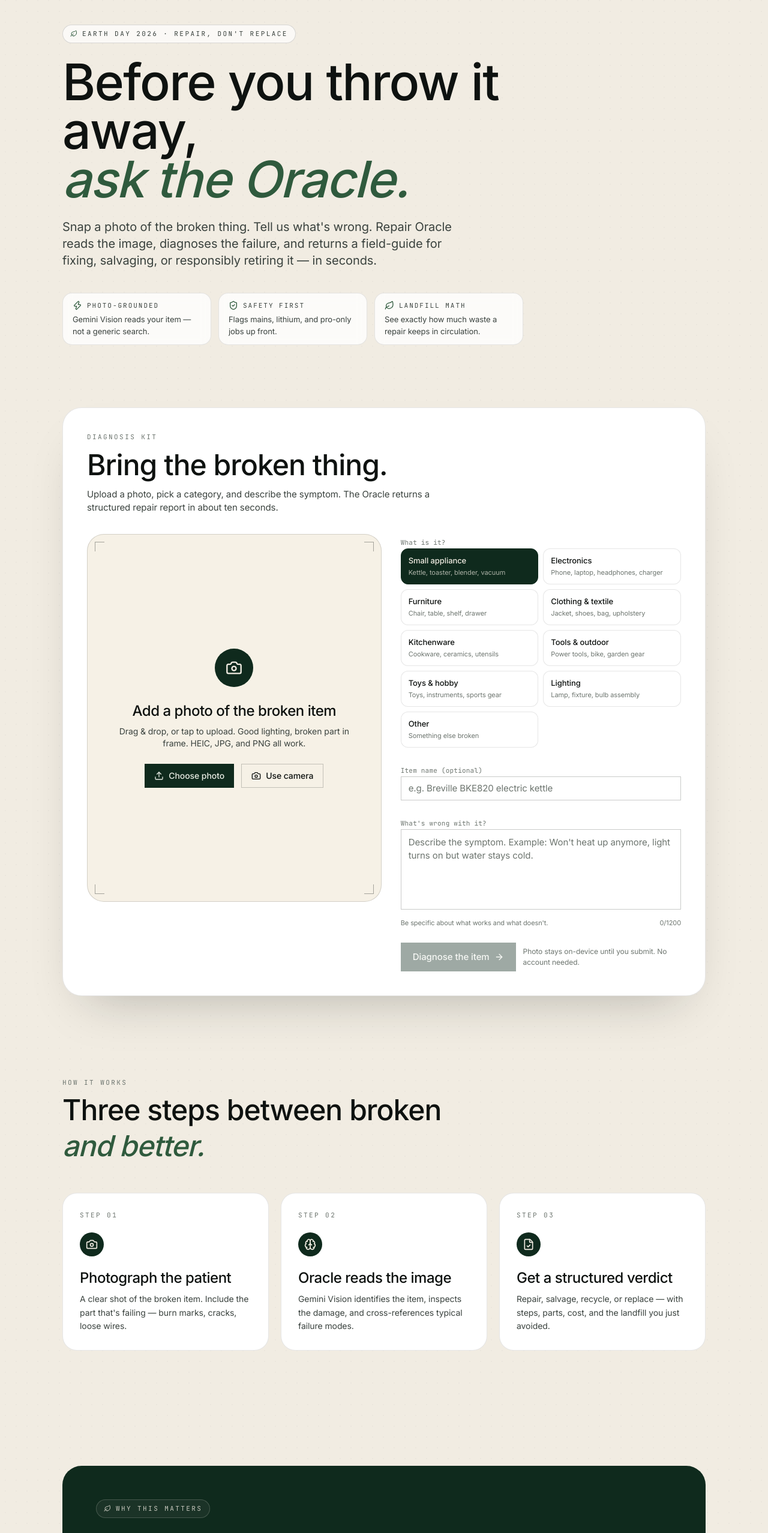
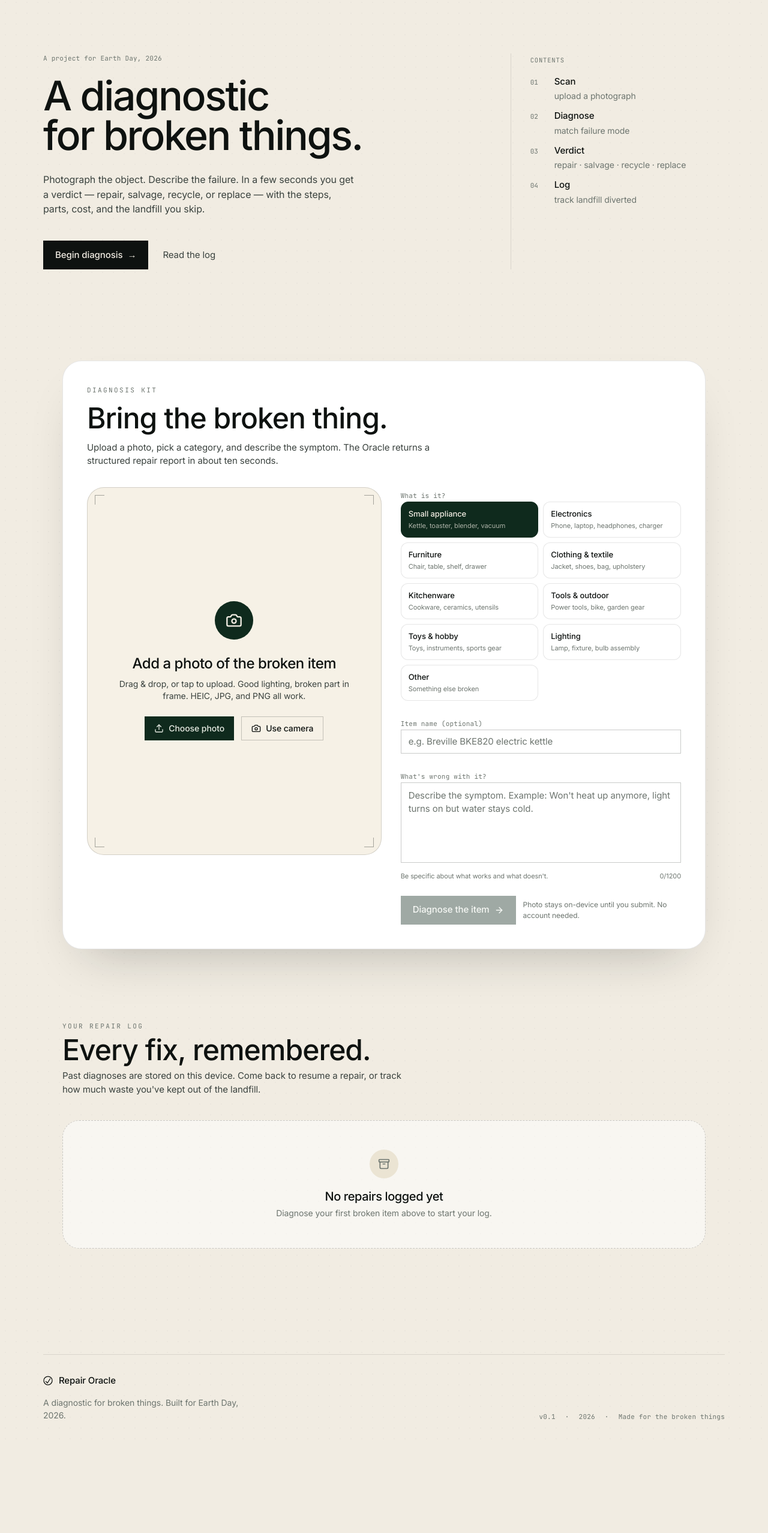
Before and after one commit to mason-cao/repair-oracle, a Next.js app: page / in a window 1280 px wide. Shown: the part 80-2635 px from the top of the page at 60% size. After the commit the page ends 2489 px from the top, so only its background shows below. Built offline with nearby package versions, Linux system fonts and the light colour scheme.

Commit message:
redesign nav, hero, footer; delete how-it-works and earth-day

```diff
--- a/app/page.tsx
+++ b/app/page.tsx
@@ -3,8 +3,6 @@
 import * as React from "react";
 import { Nav } from "@/components/site/nav";
 import { Hero } from "@/components/site/hero";
-import { HowItWorks } from "@/components/site/how-it-works";
-import { EarthDay } from "@/components/site/earth-day";
 import { Footer } from "@/components/site/footer";
 import { DiagnoseShell } from "@/components/diagnose/diagnose-shell";
 import { RepairLog } from "@/components/diagnose/repair-log";
@@ -12,14 +10,15 @@ import { RepairLog } from "@/components/diagnose/repair-log";
 export default function Page() {
   const [logVersion, setLogVersion] = React.useState(0);
   return (
-    <main className="bg-paper-grain min-h-screen">
+    <>
+      <a href="#main" className="skip-link">Skip to content</a>
       <Nav />
-      <Hero />
-      <DiagnoseShell onNewEntry={() => setLogVersion((v) => v + 1)} />
-      <HowItWorks />
-      <EarthDay />
-      <RepairLog refreshKey={logVersion} />
-      <Footer />
-    </main>
+      <main id="main" className="bg-paper-grain">
+        <Hero />
+        <DiagnoseShell onNewEntry={() => setLogVersion((v) => v + 1)} />
+        <RepairLog refreshKey={logVersion} />
+        <Footer />
+      </main>
+    </>
   );
 }
--- a/components/site/earth-day.tsx
+++ /dev/null
@@ -1,45 +0,0 @@
-import { Leaf } from "lucide-react";
-
-export function EarthDay() {
-  return (
-    <section id="earth" className="mx-auto w-full max-w-6xl px-6 py-24 md:px-10">
-      <div className="relative overflow-hidden rounded-[32px] bg-moss text-bone">
-        <div className="absolute inset-0 bg-topo opacity-30 pointer-events-none" />
-        <div className="relative grid gap-10 p-8 md:grid-cols-[1.3fr_1fr] md:gap-16 md:p-14">
-          <div>
-            <div className="mono inline-flex items-center gap-2 rounded-full border border-bone/20 bg-bone/5 px-3 py-1.5 text-[11px] uppercase tracking-[0.22em] text-bone/80">
-              <Leaf className="h-3 w-3" />
-              Why this matters
-            </div>
-            <h2 className="serif mt-5 text-4xl leading-tight text-bone md:text-[56px] md:leading-[1.02]">
-              The average household discards
-              <span className="italic text-lime"> 70 lbs</span> of
-              repairable goods each year.
-            </h2>
-            <p className="mt-5 max-w-xl text-[15px] leading-relaxed text-bone/80">
-              Most "broken" items aren't — they just hit a failure the owner
-              doesn't know how to name. Repair Oracle closes that gap. One
-              diagnosis at a time, it shifts the default from replace to
-              restore.
-            </p>
-          </div>
-          <div className="grid grid-cols-2 gap-4 self-end">
-            <Stat value="~70 lbs" label="Repairable e-waste per household, yearly" />
-            <Stat value="2.1 B kg" label="CO₂ avoided if 10% was repaired" />
-            <Stat value="5–30 min" label="Average DIY repair time" />
-            <Stat value="$240" label="Typical annual savings per household" />
-          </div>
-        </div>
-      </div>
-    </section>
-  );
-}
-
-function Stat({ value, label }: { value: string; label: string }) {
-  return (
-    <div className="rounded-2xl border border-bone/15 bg-bone/5 p-4">
-      <div className="serif text-2xl text-bone md:text-3xl">{value}</div>
-      <div className="mt-1.5 text-[12px] leading-snug text-bone/70">{label}</div>
-    </div>
-  );
-}
--- a/components/site/footer.tsx
+++ b/components/site/footer.tsx
@@ -1,18 +1,21 @@
-import { LogoMark } from "@/components/brand/logo";
+import { Logo } from "@/components/brand/logo";
 
 export function Footer() {
   return (
-    <footer className="mx-auto w-full max-w-6xl px-6 pb-12 pt-20 md:px-10">
-      <div className="flex flex-col gap-6 border-t border-ink/10 pt-10 md:flex-row md:items-center md:justify-between">
-        <div className="flex items-center gap-3">
-          <LogoMark className="h-7 w-7" />
-          <div className="text-sm text-ink-soft">
-            <span className="serif text-[18px] text-ink">Repair Oracle</span>{" "}
-            — built for Earth Day. Fix more, toss less.
-          </div>
+    <footer className="mx-auto w-full max-w-[1200px] px-5 sm:px-8 pt-16 sm:pt-24 pb-10">
+      <div className="rule-t pt-8 flex flex-col gap-8 sm:flex-row sm:items-end sm:justify-between">
+        <div>
+          <Logo />
+          <p className="mt-3 max-w-[38ch] t-small text-ink-3">
+            A diagnostic for broken things. Built for Earth Day, 2026.
+          </p>
         </div>
-        <div className="mono text-[11px] uppercase tracking-[0.22em] text-stone">
-          Field Diagnostics · v0.1
+        <div className="mono text-[11px] tracking-[0.02em] text-ink-3 flex items-center gap-4">
+          <span>v0.1</span>
+          <span aria-hidden>·</span>
+          <span>2026</span>
+          <span aria-hidden>·</span>
+          <span>Made for the broken things</span>
         </div>
       </div>
     </footer>
--- a/components/site/hero.tsx
+++ b/components/site/hero.tsx
@@ -1,65 +1,69 @@
-import { Leaf, ShieldCheck, Zap } from "lucide-react";
-
 export function Hero() {
   return (
-    <section className="relative mx-auto w-full max-w-6xl px-6 pt-10 pb-16 md:px-10 md:pt-16">
-      <div className="absolute inset-0 -z-10 bg-topo opacity-80 pointer-events-none" />
+    <section className="mx-auto w-full max-w-[1200px] px-5 sm:px-8 pt-20 sm:pt-28 pb-20 sm:pb-28">
+      <div className="grid grid-cols-12 gap-6 sm:gap-8">
+        <div className="col-span-12 md:col-span-8 rise">
+          <div className="mono text-[11px] tracking-[0.02em] text-ink-3">
+            A project for Earth Day, 2026
+          </div>
+          <h1 className="t-display mt-5 text-ink">
+            A diagnostic
+            <br />
+            for broken things.
+          </h1>
+          <p className="mt-7 max-w-[52ch] t-body text-ink-2">
+            Photograph the object. Describe the failure. In a few seconds
+            you get a verdict — repair, salvage, recycle, or replace —
+            with the steps, parts, cost, and the landfill you skip.
+          </p>
+          <div className="mt-10 flex items-center gap-6">
+            <a
+              href="#diagnose"
+              className="inline-flex items-center gap-2 bg-ink px-5 h-12 text-[15px] font-medium text-bg transition-colors hover:bg-forest cursor-pointer"
+            >
+              Begin diagnosis <span aria-hidden>→</span>
+            </a>
+            <a
+              href="#log"
+              className="inline-flex items-center gap-1.5 text-[15px] text-ink-2 underline-offset-4 hover:text-ink hover:underline decoration-1 transition-colors"
+            >
+              Read the log
+            </a>
+          </div>
+        </div>
 
-      <div className="mono inline-flex items-center gap-2 rounded-full border border-ink/15 bg-paper/70 px-3 py-1.5 text-[11px] uppercase tracking-[0.22em] text-ink-soft">
-        <Leaf className="h-3 w-3 text-leaf" />
-        Earth Day 2026 · Repair, don't replace
-      </div>
-
-      <h1 className="serif mt-6 max-w-4xl text-5xl leading-[1.05] text-ink md:text-[84px] md:leading-[0.97]">
-        Before you throw it away,
-        <span className="block italic text-leaf">ask the Oracle.</span>
-      </h1>
-
-      <p className="mt-6 max-w-2xl text-lg text-ink-soft md:text-xl">
-        Snap a photo of the broken thing. Tell us what's wrong. Repair Oracle
-        reads the image, diagnoses the failure, and returns a field-guide for
-        fixing, salvaging, or responsibly retiring it — in seconds.
-      </p>
-
-      <div className="mt-10 grid gap-3 sm:grid-cols-3 max-w-3xl">
-        <Feature
-          icon={<Zap className="h-4 w-4 text-leaf" />}
-          title="Photo-grounded"
-          body="Gemini Vision reads your item — not a generic search."
-        />
-        <Feature
-          icon={<ShieldCheck className="h-4 w-4 text-leaf" />}
-          title="Safety first"
-          body="Flags mains, lithium, and pro-only jobs up front."
-        />
-        <Feature
-          icon={<Leaf className="h-4 w-4 text-leaf" />}
-          title="Landfill math"
-          body="See exactly how much waste a repair keeps in circulation."
-        />
+        <aside className="col-span-12 md:col-span-4 md:border-l md:border-rule md:pl-8 md:pt-1">
+          <div className="mono text-[10.5px] uppercase tracking-[0.08em] text-ink-3">
+            Contents
+          </div>
+          <ol className="mt-4 space-y-3">
+            <IndexItem n="01" label="Scan" note="upload a photograph" />
+            <IndexItem n="02" label="Diagnose" note="match failure mode" />
+            <IndexItem n="03" label="Verdict" note="repair · salvage · recycle · replace" />
+            <IndexItem n="04" label="Log" note="track landfill diverted" />
+          </ol>
+        </aside>
       </div>
     </section>
   );
 }
 
-function Feature({
-  icon,
-  title,
-  body,
+function IndexItem({
+  n,
+  label,
+  note,
 }: {
-  icon: React.ReactNode;
-  title: string;
-  body: string;
+  n: string;
+  label: string;
+  note: string;
 }) {
   return (
-    <div className="rounded-2xl border border-ink/10 bg-paper/80 px-4 py-3 backdrop-blur-sm">
-      <div className="flex items-center gap-2">
-        {icon}
-        <div className="mono text-[11px] uppercase tracking-[0.18em] text-ink-soft">
-          {title}
-        </div>
+    <li className="flex items-baseline gap-4">
+      <span className="mono text-[11px] text-ink-3 w-6 shrink-0">{n}</span>
+      <div className="flex-1">
+        <div className="text-[15px] font-medium text-ink">{label}</div>
+        <div className="t-small text-ink-3 mt-0.5">{note}</div>
       </div>
-      <div className="mt-1.5 text-[13px] text-ink-soft">{body}</div>
-    </div>
+    </li>
   );
 }
--- a/components/site/how-it-works.tsx
+++ /dev/null
@@ -1,60 +0,0 @@
-import { Camera, Brain, FileCheck } from "lucide-react";
-
-const STEPS = [
-  {
-    n: "01",
-    icon: Camera,
-    title: "Photograph the patient",
-    body: "A clear shot of the broken item. Include the part that's failing — burn marks, cracks, loose wires.",
-  },
-  {
-    n: "02",
-    icon: Brain,
-    title: "Oracle reads the image",
-    body: "Gemini Vision identifies the item, inspects the damage, and cross-references typical failure modes.",
-  },
-  {
-    n: "03",
-    icon: FileCheck,
-    title: "Get a structured verdict",
-    body: "Repair, salvage, recycle, or replace — with steps, parts, cost, and the landfill you just avoided.",
-  },
-];
-
-export function HowItWorks() {
-  return (
-    <section id="how" className="mx-auto w-full max-w-6xl px-6 py-24 md:px-10">
-      <div className="max-w-2xl">
-        <div className="mono text-[11px] uppercase tracking-[0.22em] text-stone">
-          How it works
-        </div>
-        <h2 className="serif mt-2 text-4xl leading-tight text-ink md:text-5xl">
-          Three steps between broken
-          <span className="italic text-leaf"> and better.</span>
-        </h2>
-      </div>
-      <ol className="mt-12 grid gap-5 md:grid-cols-3">
-        {STEPS.map((s) => {
-          const Icon = s.icon;
-          return (
-            <li
-              key={s.n}
-              className="relative rounded-[24px] border border-ink/10 bg-paper p-7"
-            >
-              <div className="mono text-[11px] uppercase tracking-[0.22em] text-stone">
-                Step {s.n}
-              </div>
-              <div className="mt-5 flex h-10 w-10 items-center justify-center rounded-full bg-moss text-bone">
-                <Icon className="h-5 w-5" />
-              </div>
-              <div className="serif mt-5 text-2xl text-ink">{s.title}</div>
-              <p className="mt-2 text-[14px] leading-relaxed text-ink-soft">
-                {s.body}
-              </p>
-            </li>
-          );
-        })}
-      </ol>
-    </section>
-  );
-}
```
